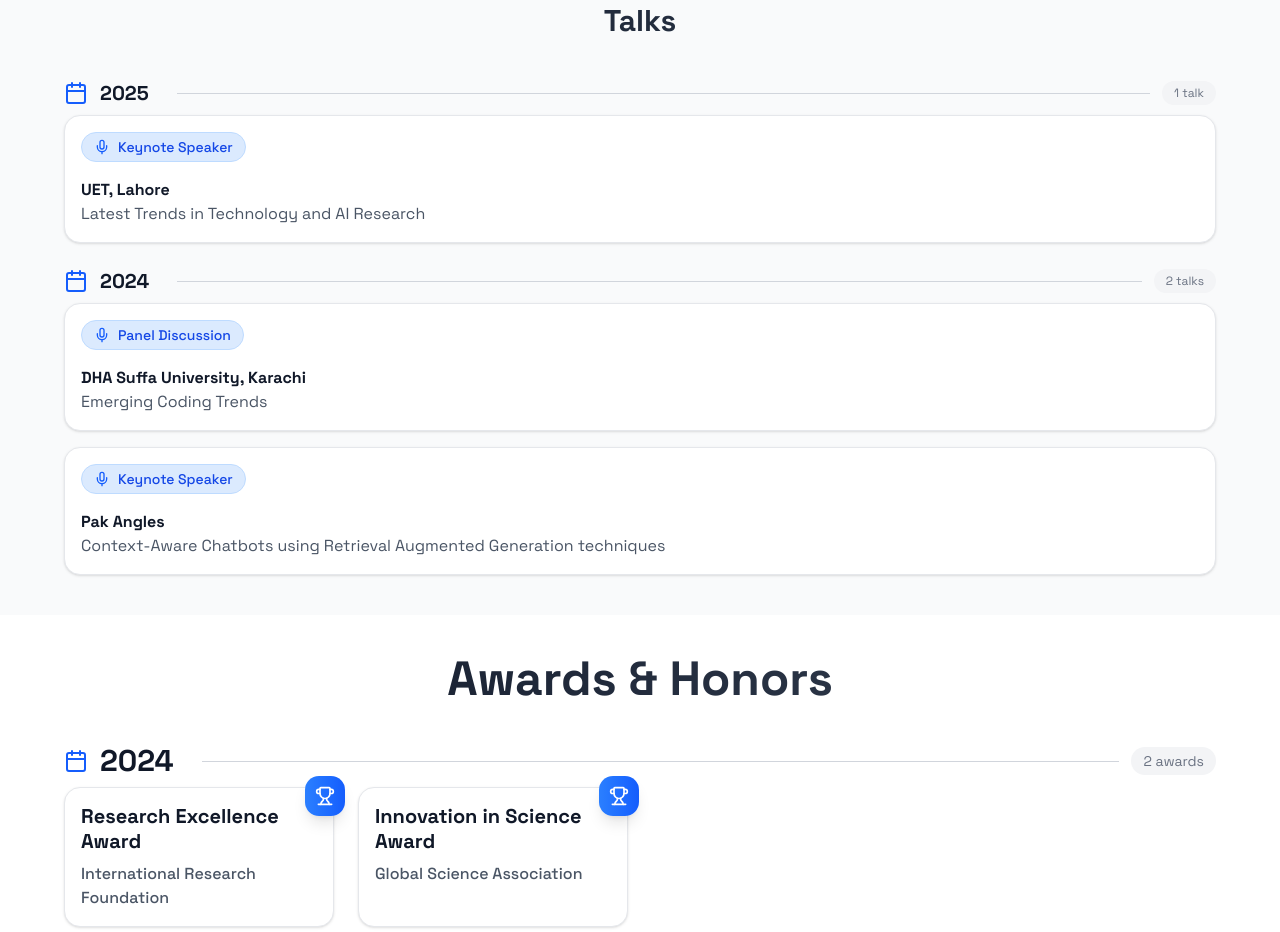
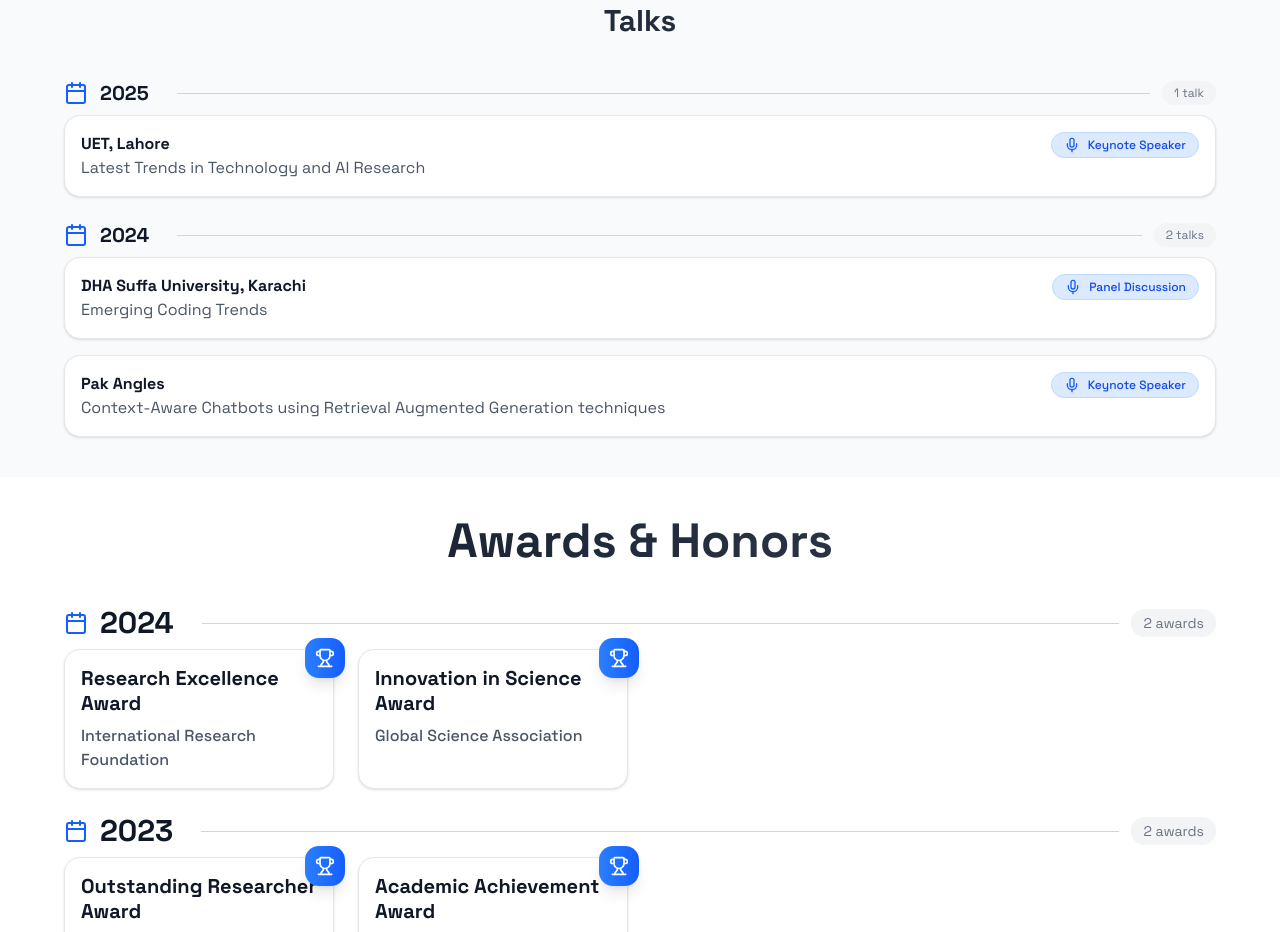
Before and after one commit to MahaZainab/MahaZainab.github.io, a React (Vite) app: page / in a window 1280 px wide. Shown: the part 2860-3792 px from the top of the page. Built offline with nearby package versions, Linux system fonts and the light colour scheme.

Commit message:
Auto commit on save

```diff
--- a/src/components/talks.tsx
+++ b/src/components/talks.tsx
@@ -45,8 +45,10 @@ export default function TalksSection() {
             Talks
           </h2>
         </div>
+
         <div className="space-y-6">
           {sortedKeys.length === 0 && <EmptyStateComp />}
+
           {sortedKeys?.map((year) => (
             <div key={year} className="space-y-2">
               <div className="flex items-center gap-3">
@@ -58,40 +60,41 @@ export default function TalksSection() {
                   {visibleGroups[year]?.length > 1 ? "s" : ""}
                 </span>
               </div>
+
               <div className="grid gap-4">
                 {visibleGroups[year]?.map((item) => (
                   <div
                     key={item?.id}
                     className="group bg-white rounded-2xl p-4 border border-gray-200 shadow-sm hover:shadow-md transition-all duration-300 hover:border-blue-200"
                   >
-                    <div className="flex flex-col lg:flex-row lg:items-start lg:justify-between gap-2">
-                      <div className="flex-1">
-                        <div className="flex items-center gap-3 mb-4">
-                          <div className="flex items-center gap-2 px-3 py-1 rounded-full bg-blue-100 border border-blue-200">
+                    <div className="flex flex-wrap justify-between items-start gap-3">
+                      <div className="min-w-[200px]">
+                        <h3 className="text-base font-bold text-gray-900">
+                          {item?.organization}
+                        </h3>
+                        <h3 className="text-md text-gray-600">
+                          {item?.title}
+                        </h3>
+                      </div>
+
+                      <div className="flex items-center gap-2 px-3 py-1 rounded-full bg-blue-100 border border-blue-200 w-fit">
                         <Mic size={16} className="text-blue-600" />
-                            <span className="text-sm font-medium text-blue-700">
+                        <span className="text-xs font-medium text-blue-700 whitespace-nowrap">
                           {item?.category || "Talk"}
                         </span>
                       </div>
-                        </div>
-                        <h3 className="text-base font-bold text-gray-900">
-                          {item?.organization}
-                        </h3>
-                        <h3 className="text-md text-gray-600">{item?.title}</h3>
-                      </div>
-                      <div className="flex lg:flex-col items-center lg:items-end gap-4 lg:gap-2">
+
                       {item?.slidesLink && (
                         <Link to={item?.slidesLink}>
                           <Button
-                              variant={"outline"}
-                              className="flex items-center gap-2 px-6 py-3 text-lg cursor-pointer rounded-full bg-blue-600 hover:bg-blue-700 text-white font-semibold transition-colors hover:text-white"
+                            variant="outline"
+                            className="flex items-center gap-2 px-4 py-2 text-sm cursor-pointer rounded-full bg-blue-600 hover:bg-blue-700 text-white font-semibold transition-colors hover:text-white"
                           >
-                              <Projector size={18} />
+                            <Projector size={16} />
                             Slides
                           </Button>
                         </Link>
                       )}
-                      </div>
                     </div>
                   </div>
                 ))}
```
Lines whose indentation alone changed are shown as unchanged.
